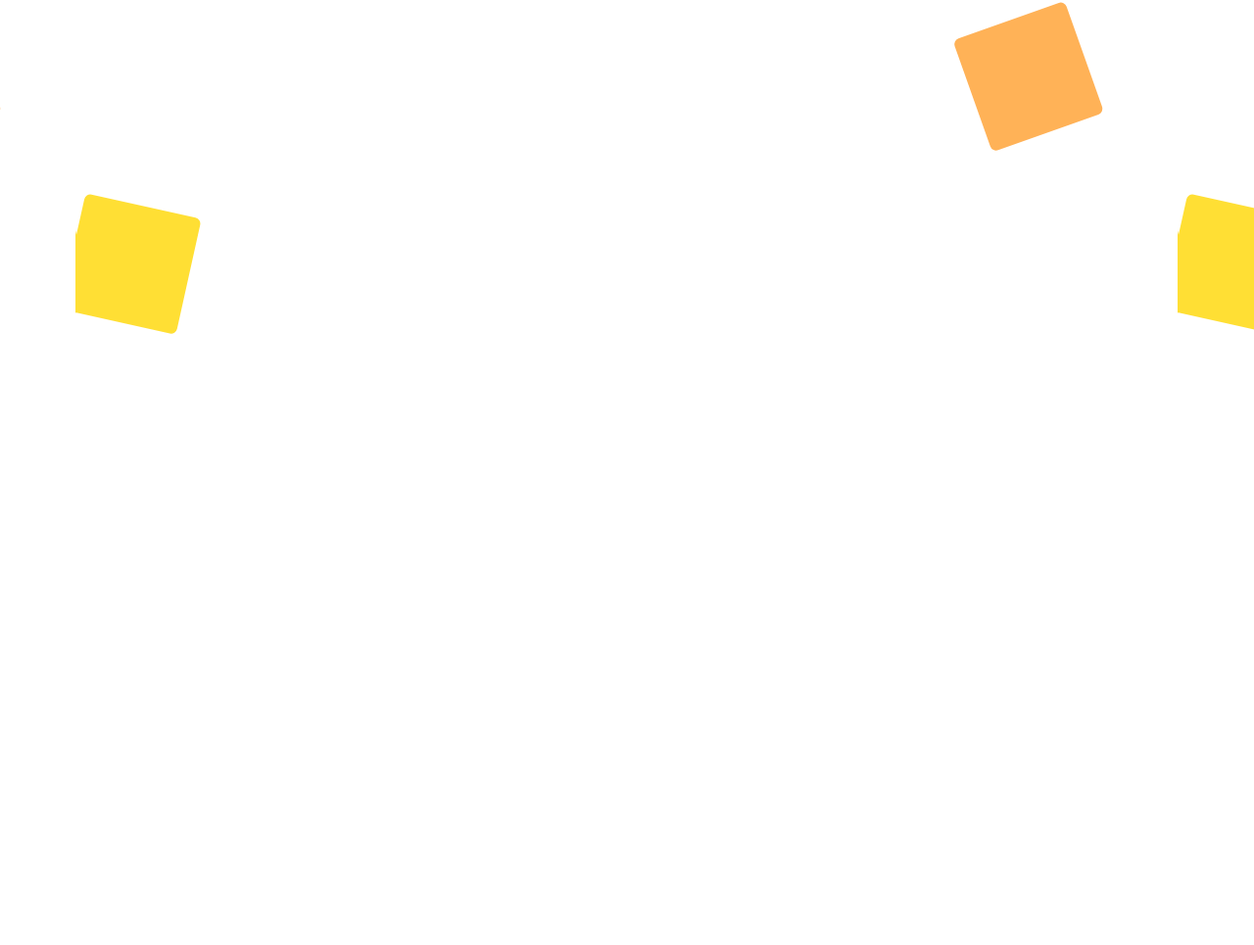
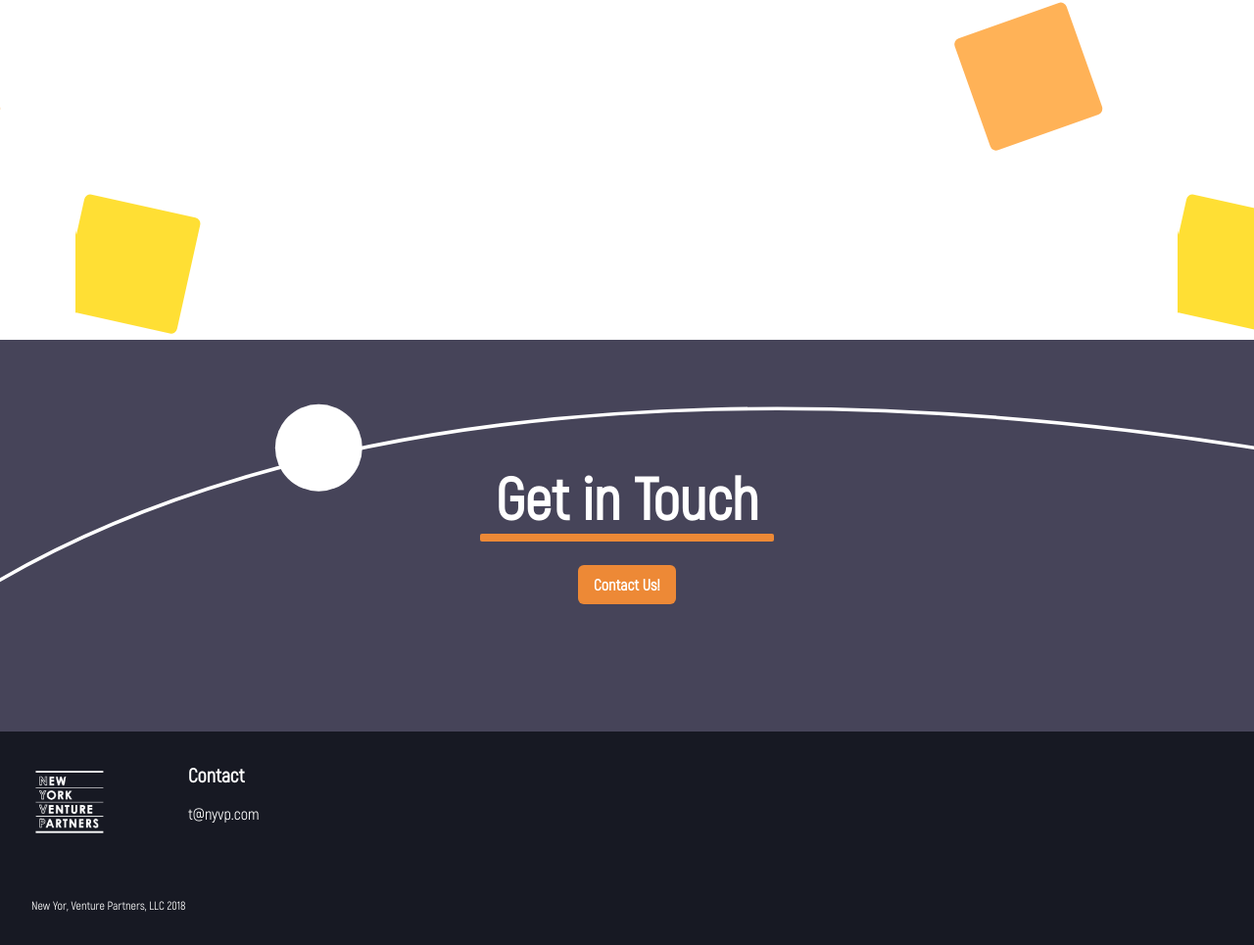
Before and after one commit to caelinsutch/nyvp, a Gatsby site: page / in a window 1280 px wide. Shown: the part 3127-4092 px from the top of the page at 98% size. Before the commit the page ends 3474 px from the top, so only its background shows below. Built offline with nearby package versions, Linux system fonts and the light colour scheme; Gatsby itself is replaced by a stand-in of ours.

Commit message:
Add get in touch and footer

```diff
--- /dev/null
+++ b/src/Components/ContactSection/ContactSection.tsx
@@ -0,0 +1,27 @@
+import React from 'react';
+import { Box, Button, Heading } from '@chakra-ui/react';
+
+const ContactSection: React.FC = () => (
+  <Box
+    backgroundImage={'url("/images/contactBackground.svg")'}
+    backgroundPosition="top"
+    backgroundSize="cover"
+    backgroundRepeat="no-repeat"
+    display="flex"
+    width="100%"
+    flexDirection="column"
+    alignItems="center"
+    justifyContent="center"
+    height={400}
+  >
+    <Heading size="3xl" color="white" textAlign="center">
+      Get in Touch
+    </Heading>
+    <Box mt={2} borderRadius={2} backgroundColor="orange.400" height={2} width={300} />
+    <Button colorScheme="orange" mt={6} backgroundColor="orange.400">
+      Contact Us!
+    </Button>
+  </Box>
+);
+
+export default ContactSection;
--- /dev/null
+++ b/src/Components/ContactSection/index.ts
@@ -0,0 +1 @@
+export { default } from './ContactSection';
--- /dev/null
+++ b/src/Components/Footer/Footer.tsx
@@ -0,0 +1,24 @@
+import React from 'react';
+import { Box, Flex, Heading, Text } from '@chakra-ui/react';
+import { StaticImage } from 'gatsby-plugin-image';
+
+const Footer: React.FC = () => (
+  <Box backgroundColor="gray.900" width="100%" p={8}>
+    <Flex direction="row">
+      <StaticImage src="../../Images/logo-white.png" alt="NYVP Logo" height={80} />
+      <Box ml={20}>
+        <Heading size="md" color="white">
+          Contact
+        </Heading>
+        <Text mt={4} color="white">
+          t@nyvp.com
+        </Text>
+      </Box>
+    </Flex>
+    <Text mt={14} color="white" fontSize="xs">
+      New Yor, Venture Partners, LLC 2018
+    </Text>
+  </Box>
+);
+
+export default Footer;
--- /dev/null
+++ b/src/Components/Footer/index.ts
@@ -0,0 +1 @@
+export { default } from './Footer';
--- a/src/Components/index.ts
+++ b/src/Components/index.ts
@@ -1,3 +1,5 @@
 export { default as RootWrapper } from './RootWrapper';
 export { default as Navbar } from './Navbar';
 export { default as PageWrapper } from './PageWrapper';
+export { default as ContactSection } from './ContactSection';
+export { default as Footer } from './Footer';
--- a/src/pages/index.tsx
+++ b/src/pages/index.tsx
@@ -1,5 +1,5 @@
 import React from 'react';
-import { PageWrapper } from '../Components';
+import { ContactSection, Footer, PageWrapper } from '../Components';
 import { HomeBanner, HomeMission, HomeQAndA, HomeTeam } from '../PageComponents';
 
 const HomePage: React.FC = () => (
@@ -8,6 +8,8 @@ const HomePage: React.FC = () => (
     <HomeMission />
     <HomeTeam />
     <HomeQAndA />
+    <ContactSection />
+    <Footer />
   </PageWrapper>
 );
 
```
Also changed, not shown: src/Images/logo-white.png (added), static/images/contactBackground.svg (added).
